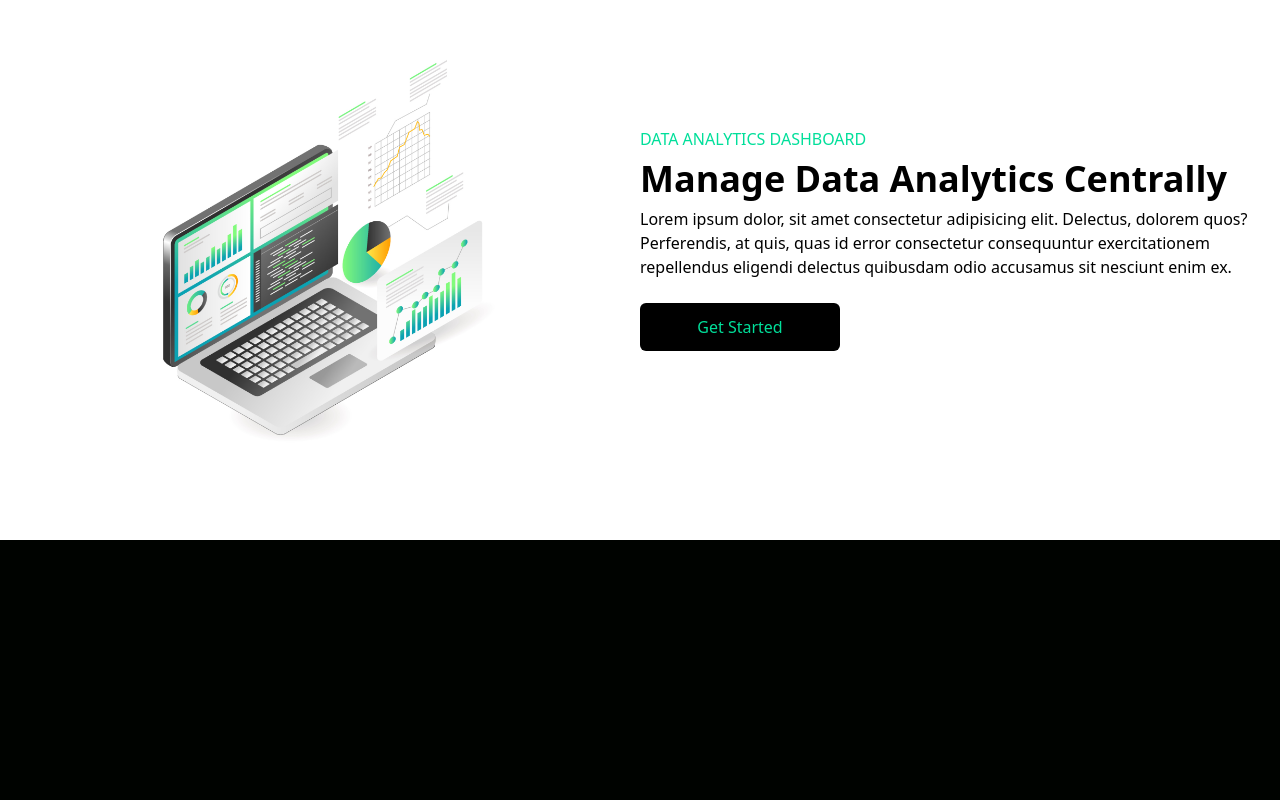
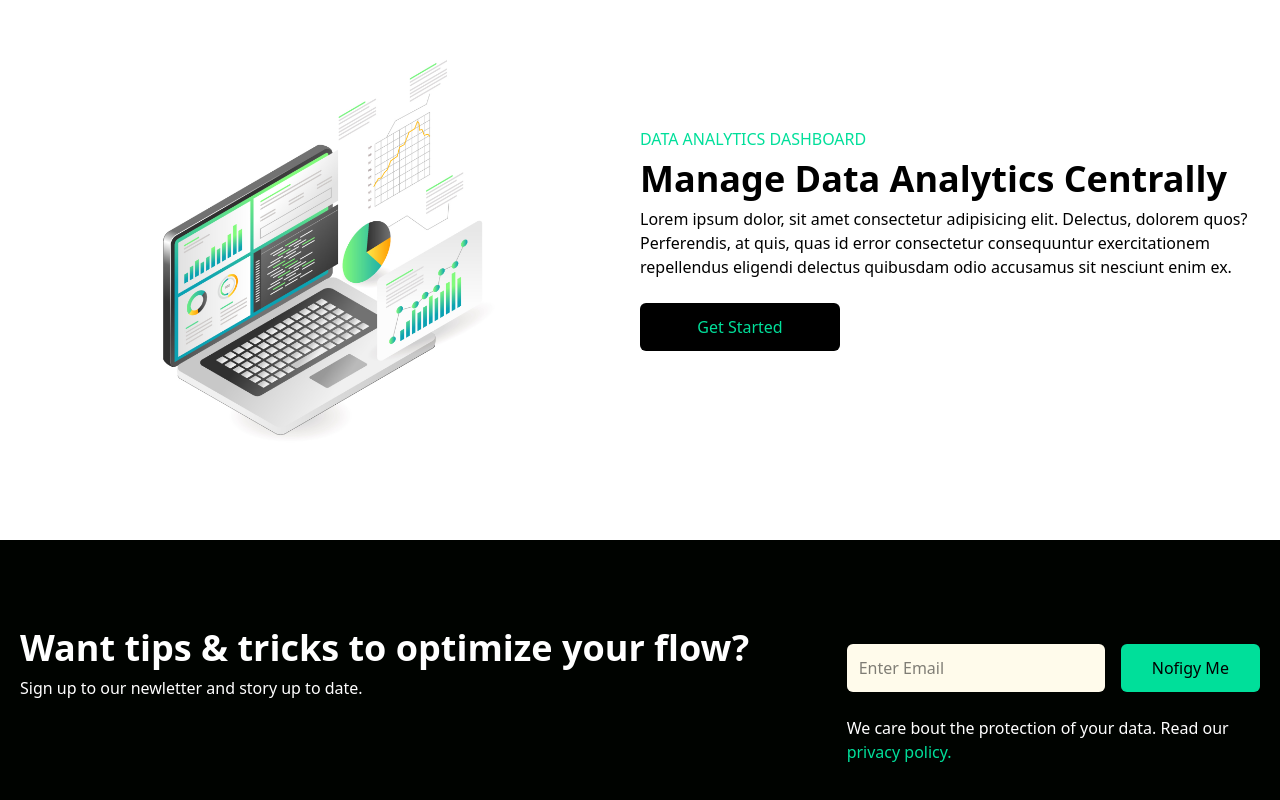
Before and after one commit to abrahamkifleT/test, a React (Vite) app in the folder my-react-app/: page / in a window 1280 px wide. Shown: the part 837-1637 px from the top of the page. Before the commit the page ends 1377 px from the top, so only its background shows below. Built offline with nearby package versions, Linux system fonts and the light colour scheme.

Commit message:
feat: Add and integrate a new Newsletter component into the application.

```diff
--- a/my-react-app/src/App.jsx
+++ b/my-react-app/src/App.jsx
@@ -3,6 +3,7 @@
 import Navbar from './components/Navbar'
 import Analytics from './components/Analytics'
 import './index.css'
+import Newsletter from './components/Newsletter'
 function App() {
 
   return (
@@ -10,6 +11,7 @@
       <Navbar />
       <Hero />
       <Analytics />
+      <Newsletter />
     </div>
   )
 }
--- /dev/null
+++ b/my-react-app/src/components/Newsletter.jsx
@@ -0,0 +1,24 @@
+import React from 'react'
+
+function Newsletter() {
+    return (
+        <div className='w-full py-16 text-white px-4'>
+            <div className='max-w-[1240px] mx-auto grid lg:grid-cols-3'>
+                <div className='lg:col-span-2 my-4'>
+                    <h1 className='md:text-4xl sm:text-3xl text-2xl font-bold py-2'>Want tips & tricks to optimize your flow?</h1>
+                    <p>Sign up to our newletter and story up to date.</p>
+                </div>
+                <div className='my-4'>
+                    <div className='flex flex-col sm:flex-row items-center justify-between w-full'>
+                        <input className='p-3 flex w-full rounded-md text-black bg-amber-50' type="email" placeholder='Enter Email' name="" id="" />
+                        <button className="bg-[#00df9a] text-black rounded-md font-medium w-[200px] ml-4 my-6 px-6 py-3">Nofigy Me</button>
+                    </div>
+                    <p>We care bout the protection of your data. Read our <span className='text-[#00df9a]'>privacy policy.</span></p>
+                </div>
+
+            </div>
+        </div>
+    )
+}
+
+export default Newsletter
```
